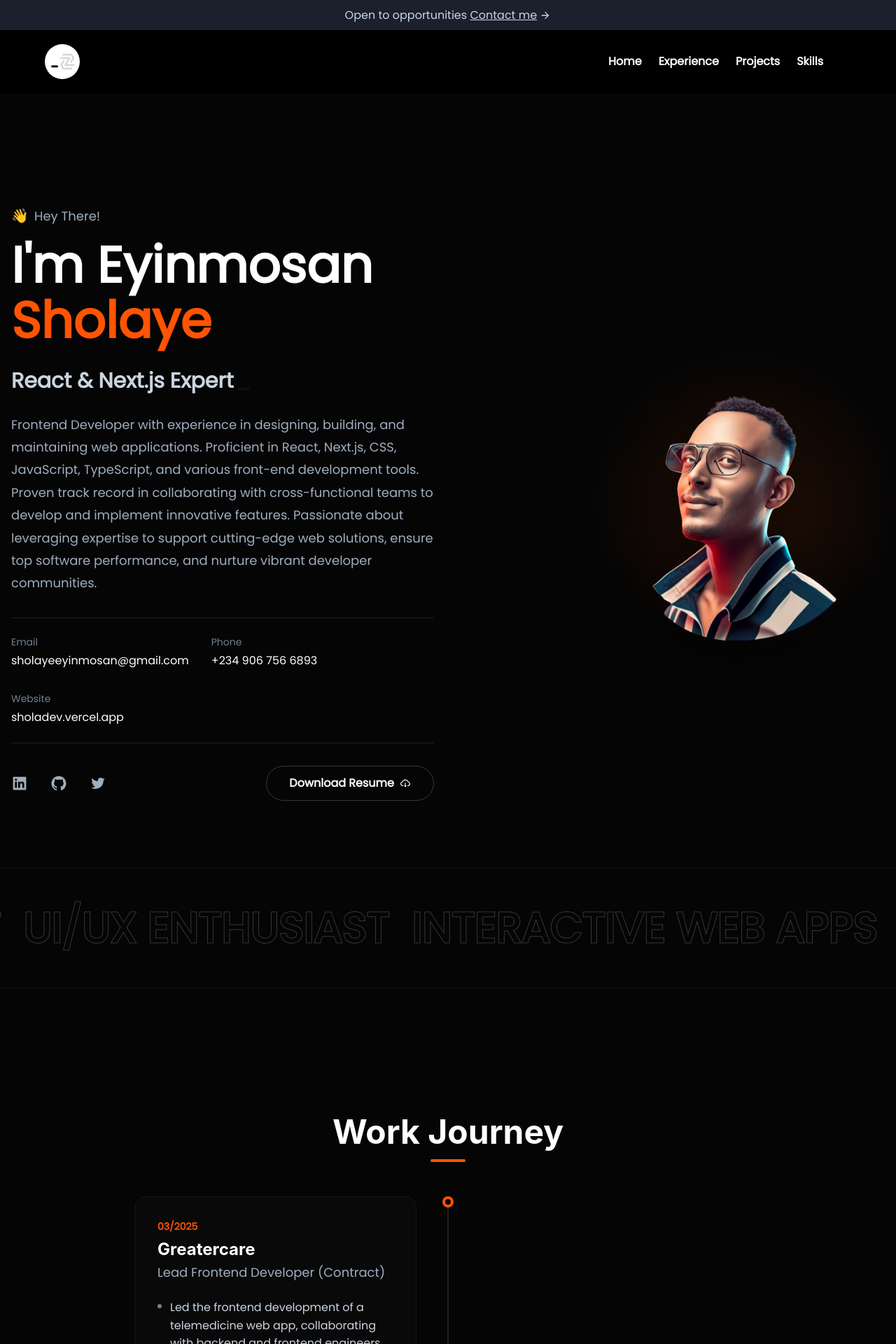
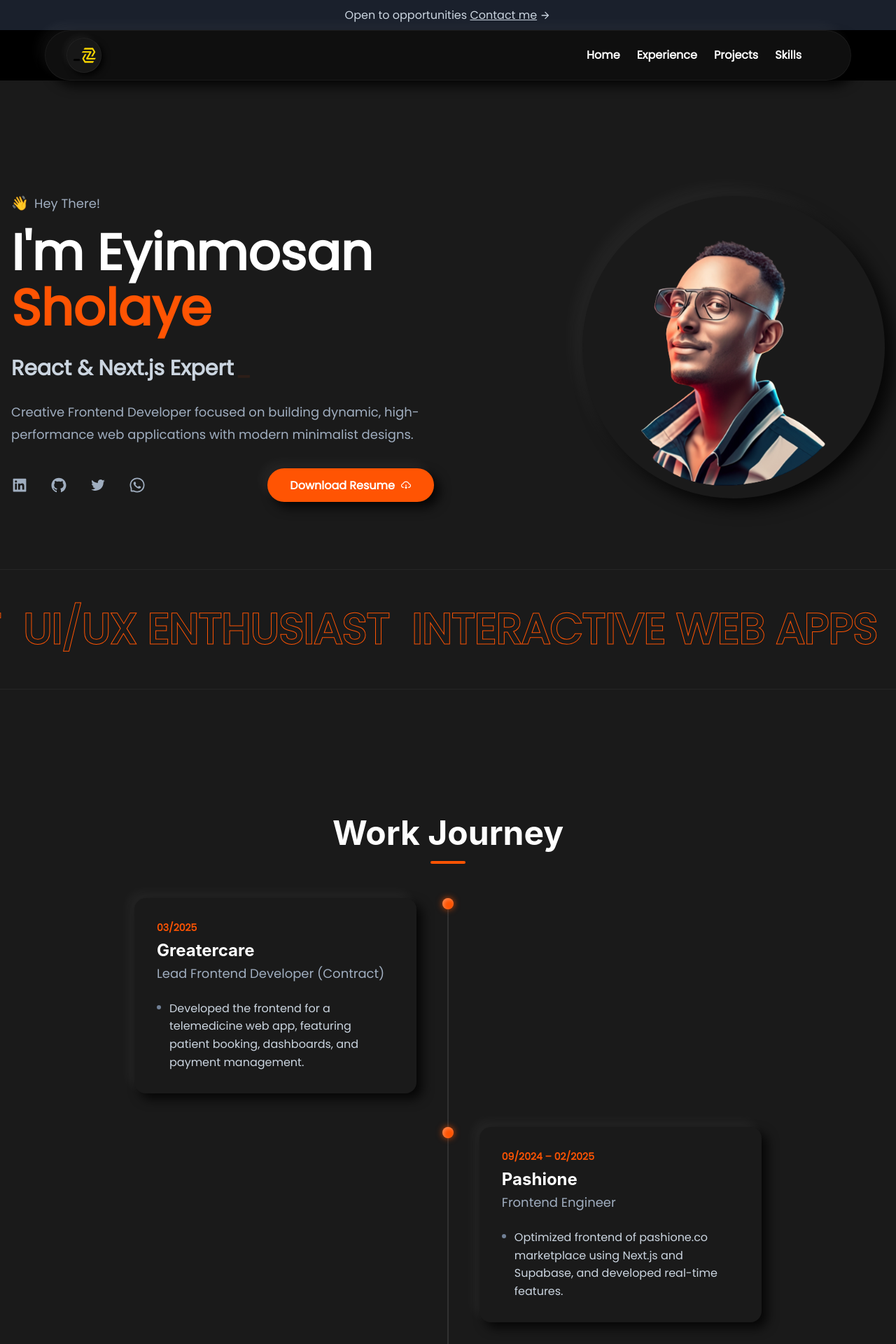
Before and after one commit to novertech411/portfolio-1.1, a React (Create React App) app: page / in a window 1280 px wide. Shown: the top 1920 px of the page at 70% size. Built offline with nearby package versions, Linux system fonts and the light colour scheme.

Commit message:
working on the profile

```diff
--- a/src/components/ExperienceTree.js
+++ b/src/components/ExperienceTree.js
@@ -1,4 +1,5 @@
 import { Box, Container, Flex, Heading, Text, VStack } from "@chakra-ui/react";
+import { motion } from "framer-motion";
 
 const experiences = [
     {
@@ -6,10 +7,7 @@ const experiences = [
         role: "Lead Frontend Developer (Contract)",
         date: "03/2025",
         description: [
-            "Led the frontend development of a telemedicine web app, collaborating with backend and frontend engineers to enable patient-doctor consultations.",
-            "Implemented the design for a management dashboard, supporting admin, doctor, and patient interactions for booking consultations, viewing schedules, managing subscriptions, and processing payments.",
-            "Consumed APIs to facilitate patient booking, consultation views, and subscription tracking.",
-            "Developed the admin dashboard to monitor patient and doctor activities, manage payments, and oversee consultation bookings."
+            "Developed the frontend for a telemedicine web app, featuring patient booking, dashboards, and payment management."
         ]
     },
     {
@@ -17,10 +15,7 @@ const experiences = [
         role: "Frontend Engineer",
         date: "09/2024 – 02/2025",
         description: [
-            "Manage and optimize the frontend of a large-scale e-commerce marketplace (pashione.co) using Next.js, TypeScript, and Supabase, adding a product variant display feature and fixing navigation issues.",
-            "Built and maintain the Careers page on the corporate site (corporate.pashione.co) with real-time job updates.",
-            "Developed the Medlitics launch site, adding About Me and FAQ sections, a chatbot, and SEO enhancements.",
-            "Maintain daily responsiveness to client technical needs and improve code performance."
+            "Optimized frontend of pashione.co marketplace using Next.js and Supabase, and developed real-time features."
         ]
     },
     {
@@ -28,9 +23,7 @@ const experiences = [
         role: "Team Lead - Frontend Developer",
         date: "08/2024 – 03/2025",
         description: [
-            "Led the rewrite of a dashboard using React, Tailwind CSS, and Firebase to monitor mobile app interactions (signups, agents, transactions), adding finance tracking, admin privileges, and authentication.",
-            "Converted the optimized web dashboard into Windows, Linux, and Mac desktop apps using Electron for marketing team use; handle ongoing updates and issue resolution.",
-            "Revamped Herrand.com with a clean, accessible UI aligned with the company brand."
+            "Led dashboard rewrite using React and Firebase, later converted to Electron desktop apps across platforms."
         ]
     },
     {
@@ -38,8 +31,7 @@ const experiences = [
         role: "Frontend Developer",
         date: "04/2024 – 07/2024",
         description: [
-            "Developed the frontend of a database platform to monitor agricultural support beneficiaries.",
-            "Built the company website, enabling signup and registration for farmers and extension workers."
+            "Built agricultural database platform and company registration site for farmers."
         ]
     },
     {
@@ -47,9 +39,7 @@ const experiences = [
         role: "Frontend Web Developer",
         date: "01/2024 – 05/2024",
         description: [
-            "Collaborated on building the company landing page with TypeScript and Next.js for a fintech platform.",
-            "Contributed to a monitoring dashboard tracking currency exchange data (customer evaluations, volumes, valuations).",
-            "Worked with team to integrate frontend with backend systems under the team lead's guidance."
+            "Built fintech landing page and currency exchange monitoring dashboard with Next.js."
         ]
     },
     {
@@ -57,9 +47,7 @@ const experiences = [
         role: "Frontend Developer",
         date: "02/2023 – 09/2023",
         description: [
-            "Developed the frontend of the Yazapay Payment Portal, enhancing transaction processing efficiency.",
-            "Implemented cutting-edge web technologies, ensuring a responsive and user-friendly interface, boosting user satisfaction.",
-            "Collaborated with cross-functional teams to define, design, and implement new features, reducing development time."
+            "Developed responsive Yazapay Payment Portal frontend to boost processing efficiency and user satisfaction."
         ]
     },
     {
@@ -67,17 +55,14 @@ const experiences = [
         role: "Project Manager & Lead Frontend Developer",
         date: "05/2022 – 09/2024",
         description: [
-            "Led the frontend development and project management for Pandora's Box, an edtech solution mimicking Coursera, enabling students to access tutor content, track progress, and complete assessments.",
-            "Collaborated with cloud engineers, backend developers, and UI/UX designers to deliver a seamless, scalable platform.",
-            "Designed and implemented a responsive student dashboard with React and Next.js, enhancing user engagement and content accessibility.",
-            "Integrated APIs to sync progress data and assessments, improving real-time tracking for students and tutors."
+            "Led frontend and project management for Pandora's Box edtech platform, creating an accessible student dashboard."
         ]
     }
 ];
 
 export default function ExperienceTree() {
     return (
-        <Box py={20} bg="#050505" color="white" id="experience">
+        <Box py={20} bg="#1a1a1a" color="white" id="experience">
             <Container maxW="container.xl">
                 <Heading
                     fontSize={{ base: "3xl", md: "5xl" }}
@@ -114,6 +99,11 @@ export default function ExperienceTree() {
                     <VStack spacing={12} align="stretch">
                         {experiences.map((exp, index) => (
                             <Flex
+                                as={motion.div}
+                                initial={{ opacity: 0, y: 50 }}
+                                whileInView={{ opacity: 1, y: 0 }}
+                                viewport={{ once: true, margin: "-50px" }}
+                                transition={{ duration: 0.5 }}
                                 key={index}
                                 direction={{ base: "column", md: index % 2 === 0 ? "row" : "row-reverse" }}
                                 position="relative"
@@ -127,8 +117,9 @@ export default function ExperienceTree() {
                                     transform={{ "base": "translateX(-50%)", "md": "translate(-50%, 0)" }}
                                     w="16px"
                                     h="16px"
-                                    bg="#050505"
-                                    border="4px solid #ff5403"
+                                    bg="#ff5403"
+                                    border="none"
+                                    boxShadow="0 0 10px rgba(255,84,3,0.8), inset 2px 2px 5px rgba(255,255,255,0.3)"
                                     borderRadius="full"
                                     zIndex={1}
                                 />
@@ -138,13 +129,14 @@ export default function ExperienceTree() {
                                     w={{ base: "calc(100% - 40px)", md: "45%" }}
                                     ml={{ base: "40px", md: 0 }}
                                     p={8}
-                                    bg="rgba(255,255,255,0.02)"
-                                    border="1px solid rgba(255,255,255,0.05)"
+                                    bg="#1a1a1a"
+                                    border="none"
+                                    boxShadow="8px 8px 16px rgba(0,0,0,0.8), -8px -8px 16px rgba(255,255,255,0.05)"
                                     borderRadius="2xl"
                                     position="relative"
                                     _hover={{
-                                        borderColor: "rgba(255,84,3,0.5)",
                                         transform: "translateY(-5px)",
+                                        boxShadow: "10px 10px 20px rgba(0,0,0,0.9), -10px -10px 20px rgba(255,255,255,0.06)"
                                     }}
                                     transition="all 0.3s ease"
                                 >
--- a/src/components/Marquee.js
+++ b/src/components/Marquee.js
@@ -23,7 +23,7 @@ const MarqueeItem = ({ text }) => (
         textTransform="uppercase"
         mx="1rem"
         style={{
-            WebkitTextStroke: "1px rgba(255,255,255,0.2)",
+            WebkitTextStroke: "1px #ff5403",
         }}
     >
         {text}
--- a/src/components/Navbar.js
+++ b/src/components/Navbar.js
@@ -58,17 +58,31 @@ export default function Navbar() {
   };
 
   return (
-    <Box bg="black" color="white" position="sticky" top="0" zIndex="1000">
-      <Flex p="20px" px="5%">
+    <Box position="sticky" top="4" zIndex="1000" display="flex" justifyContent="center">
+      <Flex
+        width={{ base: "95%", md: "90%" }}
+        bg="rgba(26, 26, 26, 0.6)"
+        backdropFilter="blur(12px)"
+        boxShadow="8px 8px 16px rgba(0,0,0,0.8), -8px -8px 16px rgba(255,255,255,0.05)"
+        border="1px solid rgba(255,255,255,0.05)"
+        borderRadius="full"
+        p="10px"
+        px="30px"
+        alignItems="center"
+      >
         <Circle
-          bg="white"
+          bg="rgba(26, 26, 26, 0.5)"
+          backdropFilter="blur(5px)"
+          boxShadow="4px 4px 8px rgba(0,0,0,0.8), -4px -4px 8px rgba(255,255,255,0.05)"
+          border="1px solid rgba(255,255,255,0.05)"
           fontSize="20px"
           justifyContent="center"
           alignItems="center"
           boxSize="50px"
           p={1}
+          overflow="hidden"
         >
-          <Image src={logo} style={{ filter: 'grayscale(100%)' }} />
+          <Image src={logo} />
         </Circle>
         <Spacer />
 
--- a/src/pages/Home.js
+++ b/src/pages/Home.js
@@ -2,8 +2,10 @@ import {
   AiOutlineTwitter,
   AiFillGithub,
   AiOutlineCloudDownload,
-  AiFillLinkedin
+  AiFillLinkedin,
+  AiOutlineWhatsApp
 } from "react-icons/ai";
+import { motion } from "framer-motion";
 
 import {
   Box,
@@ -22,13 +24,14 @@ import Hiresection from "../components/Hiresection";
 import Marquee from "../components/Marquee";
 import ExperienceTree from "../components/ExperienceTree";
 import SkillsAndEducation from "../components/SkillsAndEducation";
+import Contact from "./Contact";
 import "../components/bubble.css";
 import { useState } from "react";
 import resuma from "../assets/resuma/Emmanuel sholaye.pdf";
 
 export default function Home() {
   return (
-    <Box id="home" pt="10rem" pb="5rem" bg="#050505" color="white" minH="100vh">
+    <Box id="home" pt="10rem" pb="5rem" bg="#1a1a1a" color="white" minH="100vh">
       <Container maxW="container.xl">
         <Flex
           flexDirection={{ base: "column", lg: "row" }}
@@ -60,40 +63,11 @@ export default function Home() {
               />
             </Box>
 
-            <Text fontSize="lg" color="gray.400" mb={8} maxW="container.md" mx={{ base: "auto", lg: "0" }} lineHeight="1.8">
-              Frontend Developer with experience in designing, building, and maintaining web applications.
-              Proficient in React, Next.js, CSS, JavaScript, TypeScript, and various front-end development tools.
-              Proven track record in collaborating with cross-functional teams to develop and implement innovative features.
-              Passionate about leveraging expertise to support cutting-edge web solutions, ensure top software performance,
-              and nurture vibrant developer communities.
+            <Text as={motion.p} initial={{ opacity: 0, y: 20 }} animate={{ opacity: 1, y: 0 }} transition={{ duration: 0.5, delay: 0.4 }} fontSize="lg" color="gray.400" mb={8} maxW="container.md" mx={{ base: "auto", lg: "0" }} lineHeight="1.8">
+              Creative Frontend Developer focused on building dynamic, high-performance web applications with modern minimalist designs.
             </Text>
 
-            <Flex
-              gap={8}
-              mb={8}
-              flexWrap="wrap"
-              justifyContent={{ base: "center", lg: "flex-start" }}
-              borderTop="1px solid rgba(255,255,255,0.1)"
-              borderBottom="1px solid rgba(255,255,255,0.1)"
-              py={6}
-            >
-              <Box>
-                <Text color="gray.500" fontSize="sm" mb={1}>Email</Text>
-                <Link href="mailto:sholayeeyinmosan@gmail.com" fontWeight="medium" _hover={{ color: "#ff5403" }}>
-                  sholayeeyinmosan@gmail.com
-                </Link>
-              </Box>
-              <Box>
-                <Text color="gray.500" fontSize="sm" mb={1}>Phone</Text>
-                <Text fontWeight="medium">+234 906 756 6893</Text>
-              </Box>
-              <Box>
-                <Text color="gray.500" fontSize="sm" mb={1}>Website</Text>
-                <Link href="https://sholadev.vercel.app/" isExternal fontWeight="medium" _hover={{ color: "#ff5403" }}>
-                  sholadev.vercel.app
-                </Link>
-              </Box>
-            </Flex>
+
 
             <Flex gap={4} justifyContent={{ base: "center", lg: "flex-start" }} alignItems="center">
               <Link href="https://www.linkedin.com/in/eyinmosan-sholaye-080732172" isExternal>
@@ -126,16 +100,30 @@ export default function Home() {
                   icon={<AiOutlineTwitter />}
                 />
               </Link>
+              <Link href="https://wa.me/2349067566893" isExternal>
+                <IconButton
+                  variant="unstyled"
+                  fontSize="2xl"
+                  color="gray.400"
+                  _hover={{ color: "#25D366", transform: "translateY(-2px)" }}
+                  transition="all 0.2s"
+                  icon={<AiOutlineWhatsApp />}
+                />
+              </Link>
 
               <Link as="a" href={resuma} download="Emmanuel_Sholaye.pdf" style={{ textDecoration: 'none', marginLeft: 'auto' }}>
                 <Button
-                  bg="transparent"
+                  as={motion.button}
+                  whileHover={{ scale: 1.02 }}
+                  whileTap={{ boxShadow: "inset 5px 5px 10px rgba(0,0,0,0.8), inset -5px -5px 10px rgba(255,255,255,0.05)", scale: 0.98 }}
+                  bg="#ff5403"
                   color="white"
-                  border="1px solid rgba(255,255,255,0.2)"
+                  border="none"
+                  boxShadow="8px 8px 16px rgba(0,0,0,0.8), -8px -8px 16px rgba(255,255,255,0.05)"
                   px={8}
                   py={6}
                   borderRadius="full"
-                  _hover={{ bg: "white", color: "black" }}
+                  _focus={{ outline: "none" }}
                   rightIcon={<AiOutlineCloudDownload />}
                   transition="all 0.3s ease"
                 >
@@ -147,17 +135,17 @@ export default function Home() {
 
           <Box flex="1" display="flex" justifyContent={{ base: "center", lg: "flex-end" }}>
             <Box
+              as={motion.div}
+              initial={{ opacity: 0, scale: 0.8 }}
+              animate={{ opacity: 1, scale: 1 }}
+              transition={{ duration: 0.8, delay: 0.2 }}
               position="relative"
-              _before={{
-                content: '""',
-                position: "absolute",
-                top: "-5%",
-                left: "-5%",
-                width: "110%",
-                height: "110%",
-                background: "radial-gradient(circle, rgba(255,84,3,0.15) 0%, rgba(0,0,0,0) 70%)",
-                zIndex: 0
-              }}
+              display="inline-block"
+              borderRadius="full"
+              border="none"
+              boxShadow="12px 12px 24px rgba(0, 0, 0, 0.8), -12px -12px 24px rgba(255, 255, 255, 0.05)"
+              p={4}
+              bg="#1a1a1a"
             >
               <Image
                 src={avater}
@@ -167,7 +155,6 @@ export default function Home() {
                 mx="auto"
                 position="relative"
                 zIndex={1}
-                filter="drop-shadow(0px 20px 30px rgba(0,0,0,0.5))"
               />
             </Box>
           </Box>
@@ -180,6 +167,7 @@ export default function Home() {
 
       <Projectsection />
       <Hiresection />
+      <Contact />
     </Box>
   );
 }
```
Also changed, not shown: src/components/Cardbar.js (+5 -5 lines), src/components/Footersection.js (+17 -17 lines), src/components/Hiresection.js (+22 -13 lines), src/components/Projectsection.js (+9 -3 lines), src/components/SkillsAndEducation.js (+25 -12 lines), src/pages/Contact.js (+57 -19 lines).
